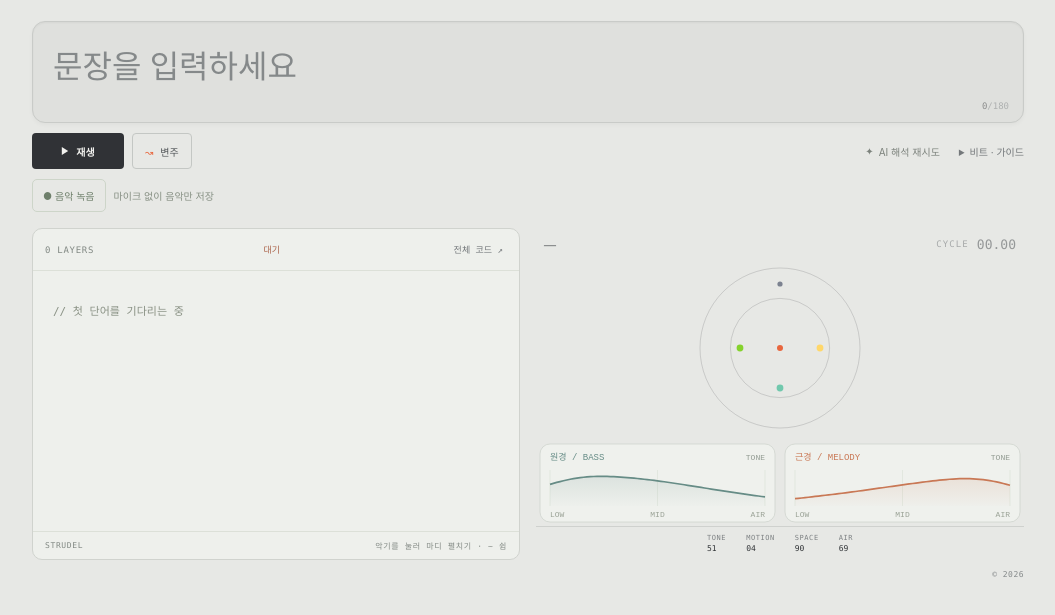
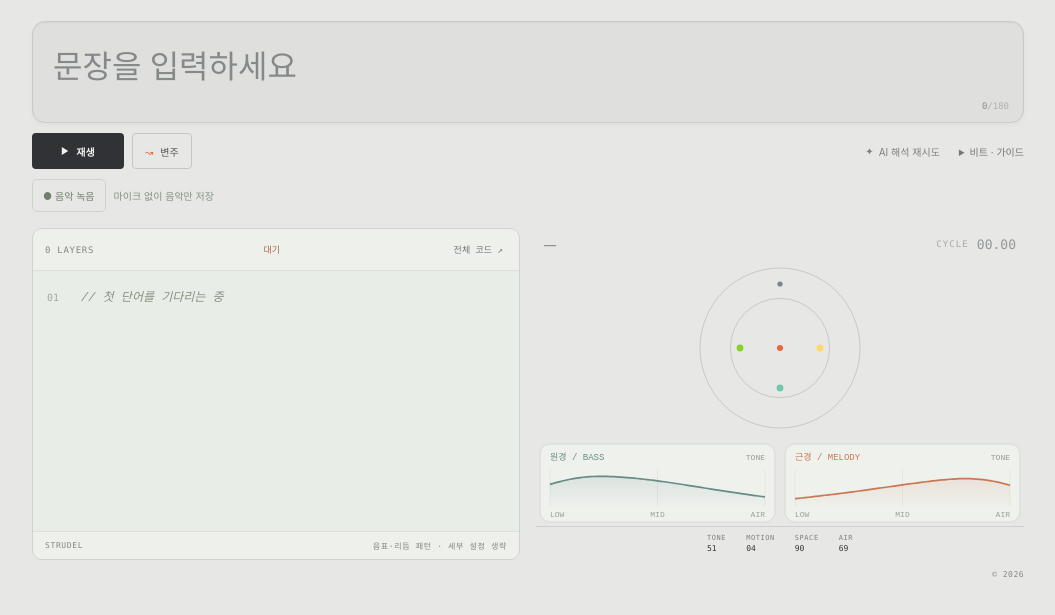
Before and after one commit to ddaog/music-gwamolip, a website built with Vite: page index.html in a window 1280 px wide. Shown: the part 57-672 px from the top of the page, without its empty margins (112-1167 px from the left). Built offline with nearby package versions, Linux system fonts and the light colour scheme.

Commit message:
Restore simplified live code as a single syntax-highlighted block

```diff
--- a/index.html
+++ b/index.html
@@ -94,8 +94,8 @@
 
           <section class="live-code-panel" aria-label="실시간 생성된 Strudel 코드">
             <header class="live-code-heading"><span id="layer-count">0 LAYERS</span><span id="code-state" role="status">대기</span><button id="code-details" type="button" aria-haspopup="dialog" aria-controls="reading-dialog">전체 코드 ↗</button></header>
-            <div class="live-code-scroll" tabindex="0" aria-label="생성 코드 스크롤"><div id="live-code"></div></div>
-            <div class="live-code-footer"><span>STRUDEL</span><span>악기를 눌러 마디 펼치기 · ~ 쉼</span></div>
+            <pre class="live-code-scroll" tabindex="0" aria-label="간소화된 Strudel 코드"><code id="live-code"></code></pre>
+            <div class="live-code-footer"><span>STRUDEL</span><span>음표·리듬 패턴 · 세부 설정 생략</span></div>
           </section>
           <div class="visual-panel" aria-label="문장과 음악의 움직이는 시각화">
             <div class="visual-heading">
--- a/src/code-layout.css
+++ b/src/code-layout.css
@@ -1,26 +1,18 @@
-.live-code-panel .live-code-scroll { padding:8px; font-size:11px; }
-.code-voice, .code-patches { border-bottom:1px solid #dce2d8; padding:2px 0; }
-.code-voice summary { display:grid; grid-template-columns:1fr auto; gap:6px; padding:10px 8px; cursor:pointer; list-style:none; }
-.code-voice summary > span { color:#53665a; font:500 11px var(--sans); }
-.code-voice summary > small { color:#8a968a; font:9px var(--mono); }
-.code-voice summary > small::after { content:' ＋'; }
-.code-voice[open] summary > small::after { content:' −'; }
-.code-voice summary > code { grid-column:1/-1; display:block; white-space:normal; overflow-wrap:anywhere; color:#956f56; font:11px/1.7 var(--mono); }
-.code-voice[open] summary > code { display:none; }
-.code-bar { display:grid; grid-template-columns:22px minmax(0,1fr); gap:8px; padding:5px 8px; border-top:1px solid #e3e7df; }
-.code-bar > span { font:9px/1.8 var(--mono); color:#9aa592; }
-.code-bar code { white-space:normal; overflow-wrap:anywhere; font:11px/1.8 var(--mono); color:#896b58; }
-.code-patches summary { cursor:pointer; padding:10px 8px; color:#768674; font:10px var(--mono); }
-.code-patches p { margin:0; padding:4px 8px; overflow-wrap:anywhere; color:#738a78; font:10px/1.6 var(--mono); }
-.code-empty { padding:12px; font:11px var(--mono); color:#899184; }
-#live-code :focus-visible { outline:2px solid #8c9e87; outline-offset:-2px; border-radius:4px; }
+.live-code-panel .live-code-scroll { padding:16px 0; font:12px/1.9 var(--mono); background:#e9ede7; tab-size:2; }
+#live-code { display:block; white-space:pre; width:max-content; min-width:100%; }
+#live-code .code-line { display:inline-block; vertical-align:top; min-width:100%; padding:0 20px 0 46px; font:inherit; border-left:2px solid transparent; }
+#live-code .code-line::before { left:12px; color:#a0aa9b; font:10px/2.28 var(--mono); user-select:none; }
+#live-code .code-line:hover { background:#dce4d755; border-left-color:#b4c3ac; }
+#live-code .code-function { color:#456b64; }
+#live-code .code-string { color:#956647; }
+#live-code .code-comment { color:#84917f; font-style:italic; }
 .record-controls { grid-column:1/-1; display:flex; flex-wrap:wrap; align-items:center; gap:8px; font:10px var(--sans); color:#879084; }
 .record-controls button, .record-controls a { padding:8px 10px; border:1px solid #cdd5c9; border-radius:5px; color:#6e7f6b; background:transparent; font:10px var(--sans); cursor:pointer; text-decoration:none; }
 .record-controls a { background:#e1e9dc; }
 .record-controls [hidden] { display:none; }
 .reading-dialog .code-wrap pre { font-size:12px; line-height:1.8; white-space:pre-wrap; overflow-wrap:anywhere; tab-size:2; }
 @media(max-width:600px) {
-  .live-code-panel .live-code-scroll { height:180px; padding:4px 8px; }
+  .live-code-panel .live-code-scroll { height:180px; padding:12px 0; font-size:11px; }
   .compact-viewport .live-code-panel .live-code-scroll { height:90px; }
   .record-controls { gap:6px; font-size:9px; }
 }
--- a/src/live-code.js
+++ b/src/live-code.js
@@ -19,46 +19,27 @@ export function visiblePatternCode(source) {
 }
 export function renderLiveCode(host, source) {
   const layers = codeLayers(source);
-  const lines = source.split('\n').filter((line) => /^\s+(?:n|note|s)\(/u.test(line));
-  const openKeys = new Set([...host.querySelectorAll('details[open]')].map((item) => item.dataset.key));
-  const focusedKey = host.contains(document.activeElement) ? document.activeElement.closest('details')?.dataset.key : null;
-  host.closest('.live-code-panel')?.style.setProperty('--pattern-rows', Math.max(4, lines.length * 3));
+  const lines = visiblePatternCode(source);
+  host.closest('.live-code-panel')?.style.setProperty('--pattern-rows', lines.length);
   const count = document.querySelector('#layer-count');
   if (count) count.textContent = `${layers.length} LAYERS`;
   const fragment = document.createDocumentFragment();
-  const patches = source.split('\n').filter((line) => line.startsWith('// PATCH '));
-  if (patches.length) {
-    const box = document.createElement('details'); box.className = 'code-patches'; box.dataset.key = 'patches'; box.open = openKeys.has('patches');
-    const summary = document.createElement('summary'); summary.textContent = `PATCH · ${patches.length}개 연결`; box.append(summary);
-    for (const line of patches) { const p = document.createElement('p'); p.textContent = line.slice(9); box.append(p); }
-    fragment.append(box);
-  }
-  const names = { MELODY:'선율', CHORDS:'화음', BASS:'베이스', SPARKLE:'보조 선율', RELATION:'응답 선율', KICK:'킥', SNARE:'스네어', 'HI-HAT':'하이햇' };
   lines.forEach((line, index) => {
-    const label = layers[index].split('  →')[0];
-    const module = line.match(/\/\* (M\d+):/u)?.[1];
-    const pattern = line.match(/(?:n|note|s)\("([^"\n]*)"\)/u)?.[1] ?? '';
-    const bars = [...pattern.matchAll(/\[([^\]]+)\]/gu)].map((match) => match[1]);
-    if (!bars.length) bars.push(pattern);
-    const row = document.createElement('details'); row.className = 'code-voice';
-    row.dataset.key = module ?? label; row.open = openKeys.has(row.dataset.key);
-    const summary = document.createElement('summary');
-    const title = document.createElement('span'); title.textContent = module ? `${module} · 문장 선율` : names[label] ?? label;
-    const meta = document.createElement('small'); meta.textContent = `${bars.length}마디`;
-    const operation = line.match(/^\s*(n|note|s)\(/u)?.[1] ?? 'n';
-    const preview = document.createElement('code'); preview.textContent = `${operation}("[${bars[0]}]")`;
-    summary.append(title, meta, preview); row.append(summary);
-    bars.forEach((bar, i) => {
-      const barRow = document.createElement('div'); barRow.className = 'code-bar';
-      const number = document.createElement('span'); number.textContent = String(i + 1).padStart(2, '0');
-      const notes = document.createElement('code'); notes.textContent = bar;
-      barRow.append(number, notes); row.append(barRow);
-    });
+    const row = document.createElement('span');
+    row.className = 'code-line'; row.dataset.line = String(index + 1).padStart(2, '0');
+    let cursor = 0;
+    for (const match of line.matchAll(/\/\/.*$|\/\*.*?\*\/|"[^"\n]*"|\b[a-zA-Z]+(?=\()/gu)) {
+      row.append(document.createTextNode(line.slice(cursor, match.index)));
+      const token = document.createElement('span');
+      token.className = match[0].startsWith('/') ? 'code-comment' : match[0].startsWith('"') ? 'code-string' : 'code-function';
+      token.textContent = match[0]; row.append(token);
+      cursor = match.index + match[0].length;
+    }
+    row.append(document.createTextNode(line.slice(cursor)));
     fragment.append(row);
+    if (index < lines.length - 1) fragment.append(document.createTextNode('\n'));
   });
-  if (!lines.length) { const empty = document.createElement('p'); empty.className = 'code-empty'; empty.textContent = '// 첫 단어를 기다리는 중'; fragment.append(empty); }
   host.replaceChildren(fragment);
-  if (focusedKey) [...host.querySelectorAll('details')].find((item) => item.dataset.key === focusedKey)?.querySelector('summary').focus({preventScroll:true});
 }
 
 export function formatFullCode(source) {
```
Also changed, not shown: README.md.
